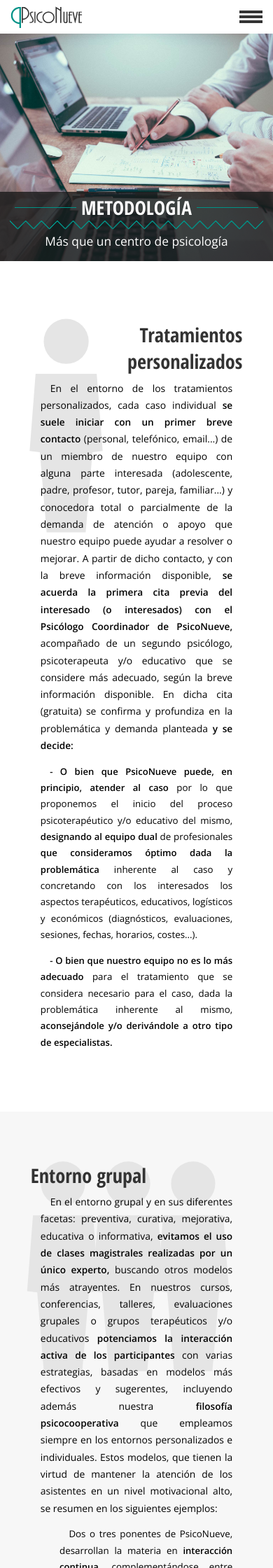
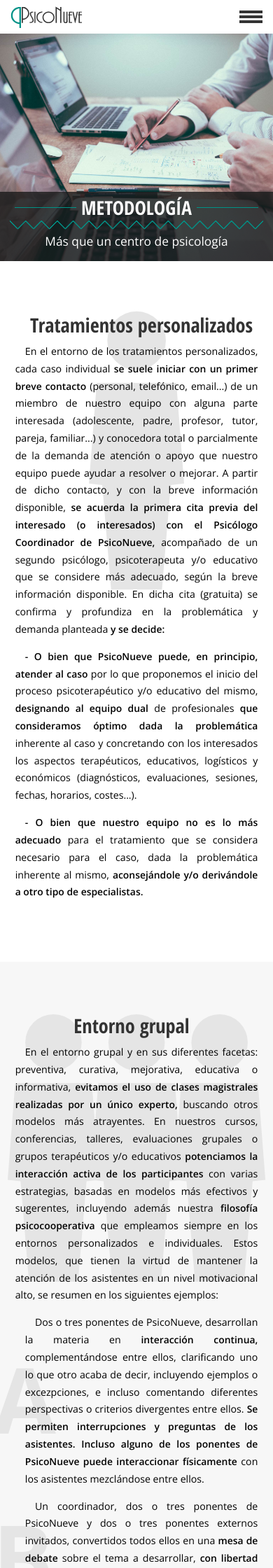
Before and after one commit to santiagodls/psiconueve, a Jekyll site: the page built from metodologia.html, in a window 390 px wide. Shown: the top 2240 px of the page at 70% size. Built offline with Jekyll 4.4.1, drawn with Linux system fonts in a browser that asks for light colours.

Commit message:
MQ para nav04

```diff
--- a/_sass/queries.scss
+++ b/_sass/queries.scss
@@ -19,7 +19,6 @@
 
 //## GLOBALES #######
 @media (max-width: 1280px) {
-
 	.right-img, .right-img.card:before {
 			background-position: right !important;
 	}
@@ -28,11 +27,8 @@
 	.title, .subtitle {
 		font-size: 2em;
 	}
-	.short-padding {
+	.intro {
 		@include short-padding;
-	}
-	.intro {
-		@extend .short-padding;
 		padding-top: 4em;
 		padding-bottom: 4em;
 	}
@@ -234,6 +230,9 @@
 		}
 	}
 	#index-content {
+		.short-padding {
+			@include short-padding;
+		}
 		.content:nth-child(3) {
 			padding: 0;
 			display: flex;
@@ -315,3 +314,32 @@
 		}
 	}
 }
+//metodologias
+@media (max-width: 768px) {
+	#metodologias section:not(.info) {
+		@include short-padding;
+		&:first-child .text-wrapper:before, &:nth-child(2) .text-wrapper:before {
+			background-position: center top;
+			left: 50%;
+			width: 120%;
+			transform: translateX(-50%);
+			height: 30em;
+		}
+		&:first-child {
+			padding-top: 5em;
+		}
+		&:nth-child(2) li {
+			margin-left: 1em;
+			&:before {
+				left: -3.5em;
+			}
+		}
+		.title {
+			text-align: center !important;
+		}
+	}
+	#metodologias section.info {
+		margin: 0;
+		padding: 4em 2em 6em;
+	}
+}
--- a/_sass/sections.scss
+++ b/_sass/sections.scss
@@ -63,6 +63,9 @@
 //Metodología
 #metodologias section {
 	padding: 5em 4em 6em;
+	ul, li, p {
+		font-size: 1em;
+	}
 	.text-wrapper {
 		display: inline-block;
 		position: relative;
```
